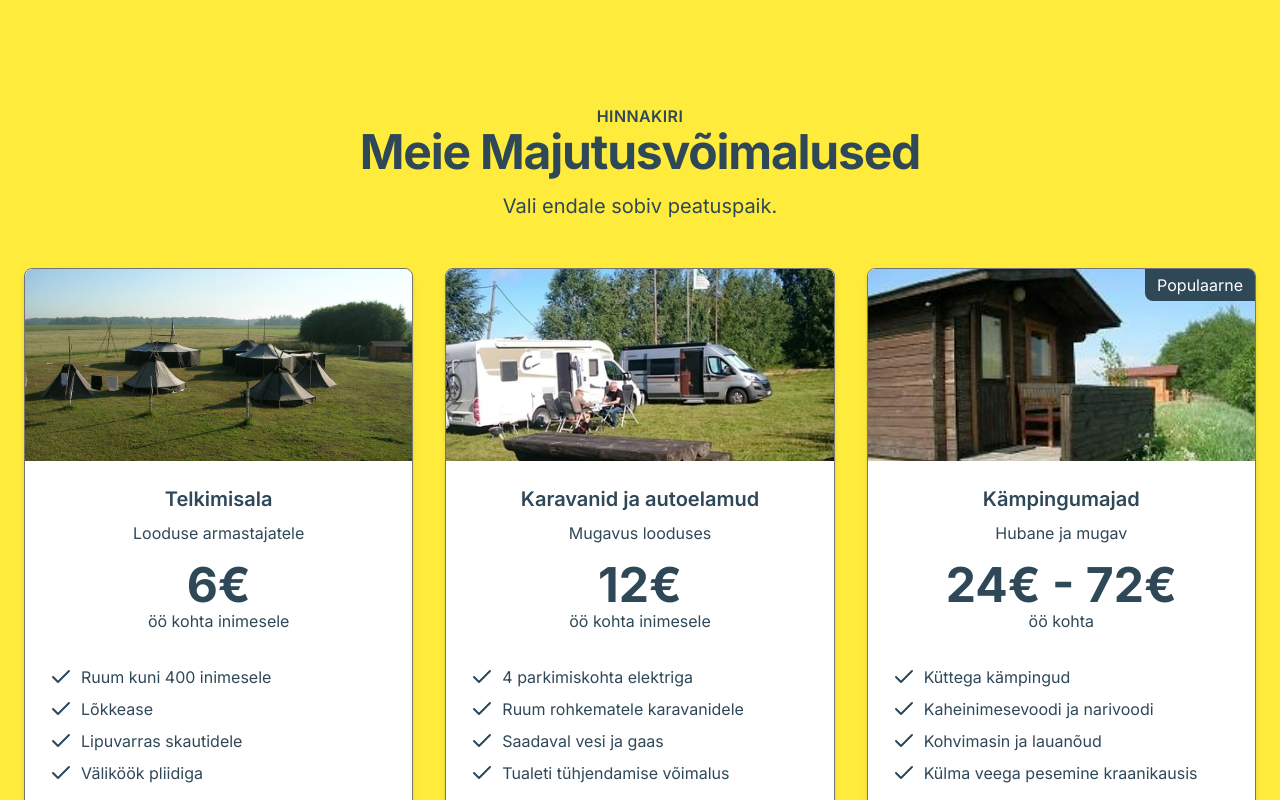
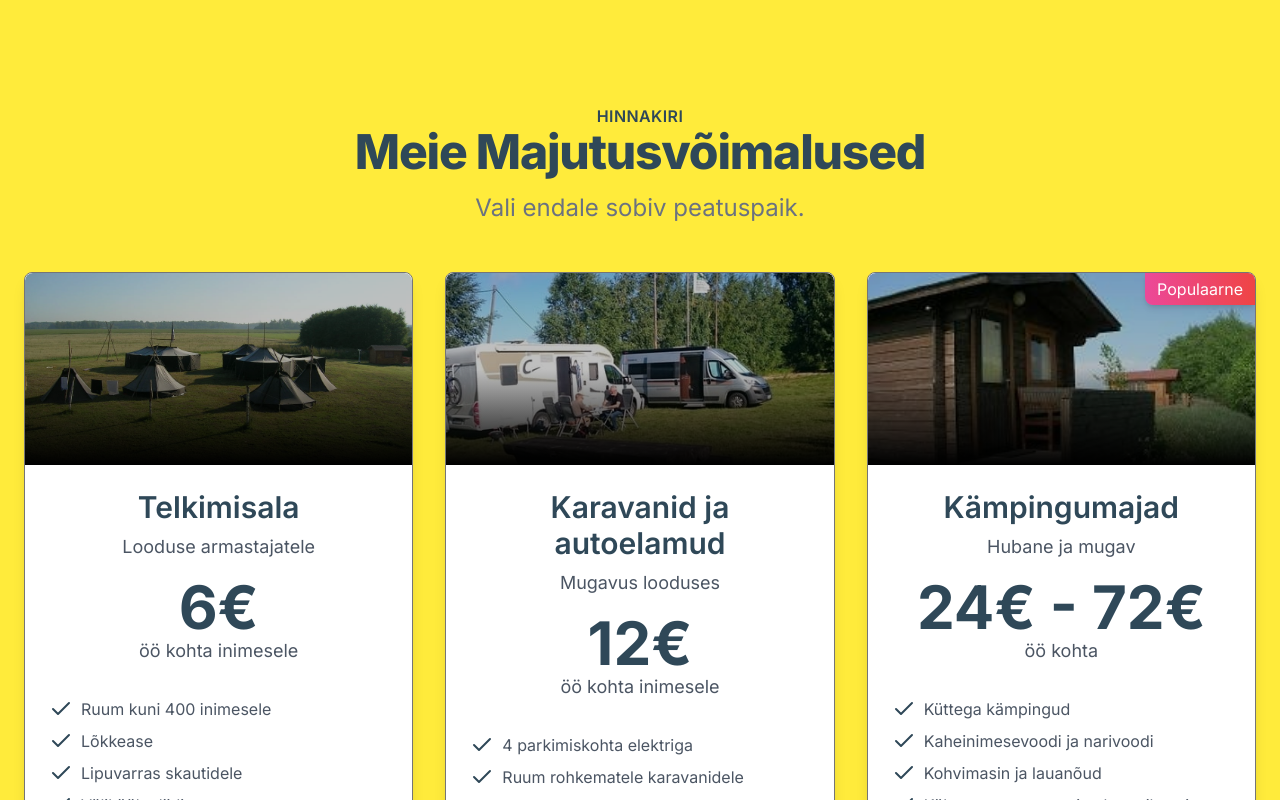
Before and after one commit to 77ccreed/kalda-next, a Next.js app: page /en in a window 1280 px wide. Shown: the part 1520-2320 px from the top of the page. Built offline with nearby package versions, Linux system fonts and the light colour scheme.

Commit message:
refactor: Update Pricing component structure and styling

```diff
--- a/src/components/Pricing.tsx
+++ b/src/components/Pricing.tsx
@@ -43,15 +43,15 @@ const Pricing = ({ header, prices, id, hasBackground = true }: PricingProps) =>
       <Headline
         header={header}
         containerClass="text-center mb-8"
-        titleClass="text-3xl font-bold"
-        subtitleClass="mt-4 text-xl"
+        titleClass="text-4xl font-extrabold"
+        subtitleClass="mt-4 text-2xl text-gray-500"
       />
     )}
     <div className="grid gap-8 sm:grid-cols-1 md:grid-cols-2 lg:grid-cols-3">
       {prices.map((price, index) => (
-        <Card key={index} className="relative bg-white shadow-md rounded-lg overflow-hidden transition-transform transform hover:scale-105">
+        <Card key={index} className="relative bg-white shadow-lg rounded-lg overflow-hidden transition-transform transform hover:scale-105 hover:shadow-2xl">
           {price.hasRibbon && price.ribbonTitle && (
-            <div className="absolute top-0 right-0 bg-secondary text-white py-1 px-3 rounded-bl-lg z-10">
+            <div className="absolute top-0 right-0 bg-gradient-to-r from-pink-500 to-red-500 text-white py-1 px-3 rounded-bl-lg shadow-md z-10">
               {price.ribbonTitle}
             </div>
           )}
@@ -63,23 +63,25 @@ const Pricing = ({ header, prices, id, hasBackground = true }: PricingProps) =>
                 layout="fill"
                 objectFit="cover"
                 className="rounded-t-lg"
+                style={{ filter: 'brightness(0.75)' }}
               />
+              <div className="absolute inset-0 bg-gradient-to-t from-black via-transparent to-transparent rounded-t-lg"></div>
             </div>
           )}
           <CardContent className="flex flex-col justify-between p-6 text-center">
             <div>
-              <h3 className="text-xl font-semibold text-secondary">{price.title}</h3>
-              {price.subtitle && <p className="text-secondary mt-2">{price.subtitle}</p>}
+              <h3 className="text-3xl font-semibold text-primary-foreground">{price.title}</h3>
+              {price.subtitle && <p className="text-lg text-gray-600 mt-2">{price.subtitle}</p>}
               <div className="mt-4 mb-8">
-                <div className="text-5xl font-bold text-secondary">{price.price}</div>
-                <div className="text-secondary">{price.period}</div>
+                <div className="text-6xl font-bold text-primary-foreground">{price.price}</div>
+                <div className="text-lg text-gray-600">{price.period}</div>
               </div>
             </div>
             <ul className="text-left space-y-2 mb-8">
               {price.items.map((item, idx) => (
                 <li key={idx} className="flex items-start">
-                  <Check className="text-secondary mr-2" />
-                  <span className="text-secondary">{item}</span>
+                  <Check className="text-primary-foreground mr-2" />
+                  <span className="text-gray-600">{item}</span>
                 </li>
               ))}
             </ul>
```
